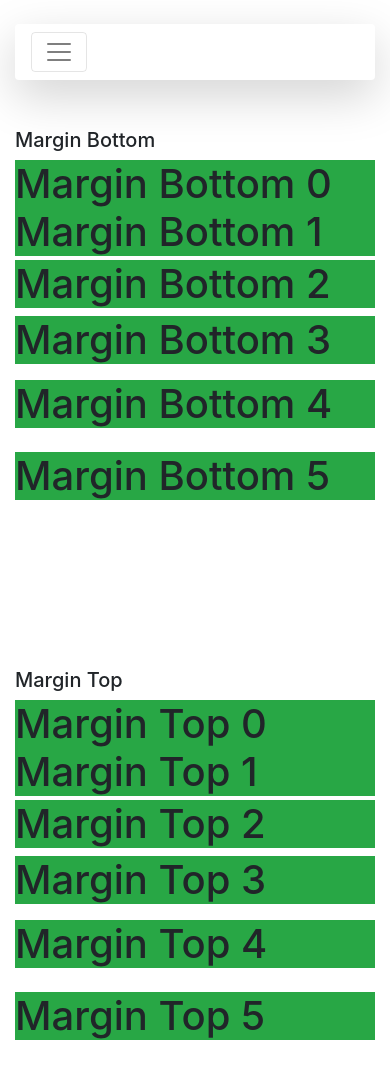
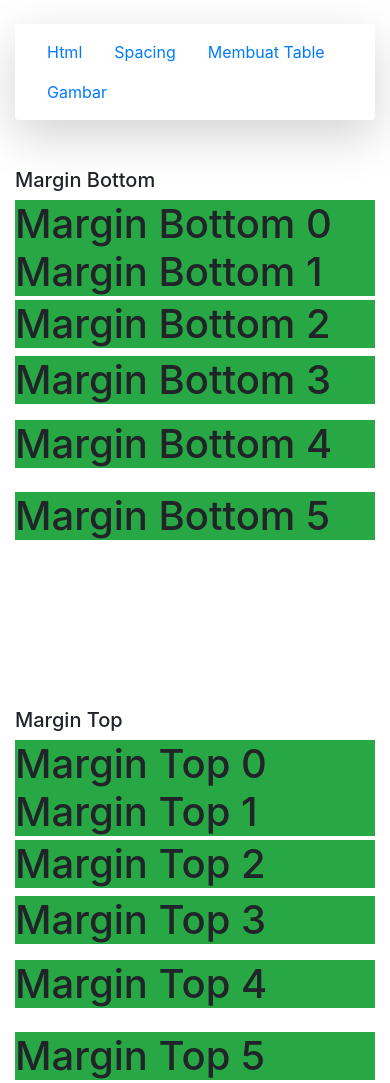
Before and after one commit to rickyriotaro/Tria-Ardila-205310569, a plain HTML site: page spacing.html in a window 390 px wide. Shown: the top 1083 px of the page. Drawn offline with nearby package versions, Linux system fonts and the light colour scheme.

Commit message:
Update spacing.html

```diff
--- a/spacing.html
+++ b/spacing.html
@@ -18,14 +18,8 @@
     <br>
 
     <div class="container">
-        <nav class="navbar navbar-expand-lg navbar-light rounded shadow-lg bg-width">
-            <button class="navbar-toggler navbar-toggler-right" type="button" data-toggle="collapse"
-                data-target="#navbarResponsive" aria-controls="navbarResponsive" aria-expanded="false"
-                aria-label="Toggle navigation">
-                <span class="navbar-toggler-icon"></span>
-            </button>
-            <div class="collapse navbar-collapse" id="navbarNav">
-                <ul class="navbar-nav">
+        <nav class="navbar navbar-expand-lg navbar-light rounded shadow-lg bg-width" id="mainNav">
+            <ul class="nav text-center">
                 <li class="nav-item">
                     <a class="nav-link" href="index.html">Html</a>
                 </li>
@@ -39,7 +33,6 @@
                     <a class="nav-link" href="image.html">Gambar</a>
                 </li>
             </ul>
-            </div>
         </nav>
     </div>
 
```
Lines whose indentation alone changed are shown as unchanged.
